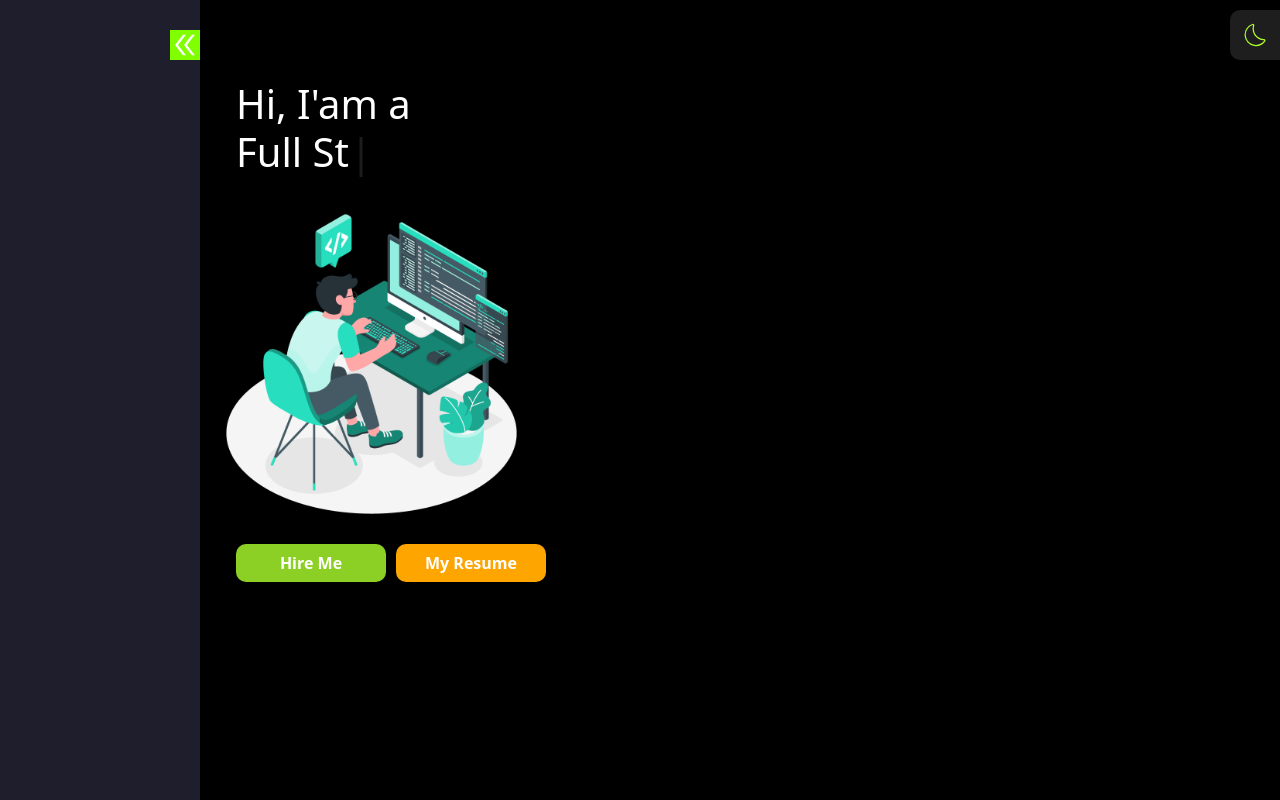
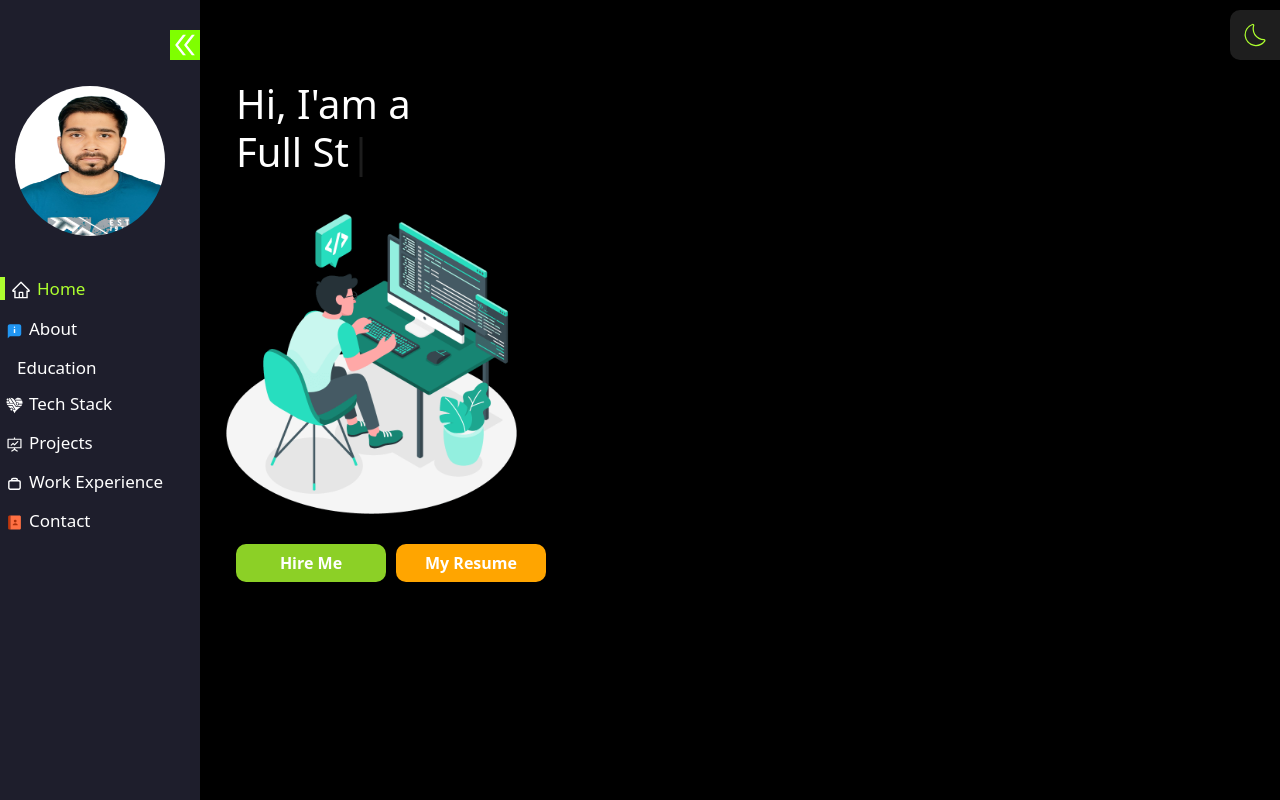
Before and after one commit to rohit5683/DevOps_Portfolio, a React (Create React App) app: page / in a window 1280 px wide. Shown: the top 800 px of the page. Built offline with nearby package versions, Linux system fonts and the light colour scheme; some icons are missing.

Commit message:
change done in menu.js

```diff
--- a/src/Components/Menu/Menu.jsx
+++ b/src/Components/Menu/Menu.jsx
@@ -8,21 +8,30 @@ import { PiStudentDuotone } from "react-icons/pi";
 import { AiOutlineFundProjectionScreen } from "react-icons/ai";
 import Profile from "../../Assets/Images/Profile.png";
 import { Link } from "react-scroll";
-import Zoom from "react-reveal/Zoom";
-import Fade from "react-reveal/Fade";
+import { useSpring, animated } from "@react-spring/web"; // Import react-spring
 
 const Menu = ({ toggle }) => {
+  // Define spring animations for profile and navbar
+  const profileSpring = useSpring({
+    from: { opacity: 0, transform: 'translateY(-20px)' },
+    to: { opacity: toggle ? 1 : 0, transform: toggle ? 'translateY(0)' : 'translateY(-20px)' },
+    config: { duration: 500 },
+  });
+
+  const navbarSpring = useSpring({
+    from: { opacity: 0, transform: 'translateY(-20px)' },
+    to: { opacity: toggle ? 1 : 0, transform: toggle ? 'translateY(0)' : 'translateY(-20px)' },
+    config: { duration: 500 },
+  });
+
   return (
     <>
       {toggle ? (
         <>
-          <Zoom>
-            <div className="navbar-profile-pic">
+          <animated.div style={profileSpring} className="navbar-profile-pic">
             <img src={Profile} alt="profile pic" />
-            </div>
-          </Zoom>
-          <Fade left>
-            <div className="navbar">
+          </animated.div>
+          <animated.div style={navbarSpring} className="navbar">
             <div className="nav-item">
               <div className="nav-link">
                 <Link to="home" spy={true} offset={-100} duration={100}>
@@ -68,8 +77,7 @@ const Menu = ({ toggle }) => {
                 </Link>
               </div>
             </div>
-            </div>
-          </Fade>
+          </animated.div>
         </>
       ) : (
         <>
```
Also changed, not shown: 1 other file (tests, documents, lock files or other folders). Lines whose indentation alone changed are shown as unchanged.
